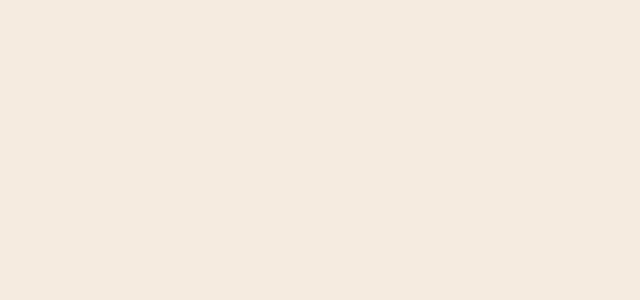
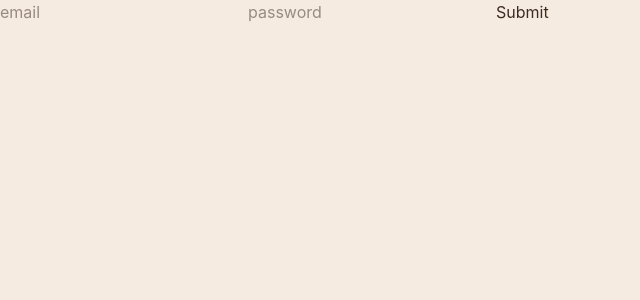
Before and after one commit to apurvayeole/TheImageProject, a React (Vite) app in the folder Layer1/: page /login in a window 1280 px wide. Before the commit this address had no page. Shown: the top 300 px of the page, without its empty margins (0-640 px from the left). Built offline with nearby package versions, Linux system fonts and the light colour scheme.

Commit message:
Added Login feature which fetch /login and generates token

```diff
--- a/Layer1/src/App.jsx
+++ b/Layer1/src/App.jsx
@@ -2,6 +2,7 @@ import { useState,useEffect } from "react";
 import Grid from "./components/Grid.jsx";
 import Layout from "./components/Layout.jsx";
 import SignUp from "./components/SignUp.jsx";
+import LogIN from "./components/LogIn.jsx";
 import { Routes, Route } from "react-router-dom";
 function App(){
     const [albums, setAlbums] = useState([])
@@ -33,9 +34,11 @@ function App(){
 
       return (
         <Routes>
-            <Route path="/" element={<Grid/>}/>
+            <Route path="/home" element={<Grid/>}/>
             <Route path="/album/:id" element={<Layout albums={albums}/>}/>
             <Route path="/signup" element={<SignUp/>}></Route>
+            <Route path="/login" element={<LogIN/>}></Route>
+
         </Routes>
     );
 }
--- a/Layer1/src/components/LogIn.jsx
+++ b/Layer1/src/components/LogIn.jsx
@@ -1,8 +1,42 @@
 import react from 'react';
+import { useState } from 'react';
+function LogIN(){
+    const [formData, setFormData] = useState(() =>({
+        email: '',
+        password : '',
+    }))
 
-function LogIN(){
+    function handleChange(e){
+        const {name,value} = e.target;
+        setFormData((prev) => ({
+            ...prev,
+            [name]:value,
+        })
+          );
+    }
+
+    async function onSubmit(e){
+        e.preventDefault();
+        const response = await fetch("http://localhost:3000/login" ,{
+        method : "post",
+        headers:{
+            "Content-Type":"application/json",
+        },
+        body : JSON.stringify(formData)
+    })
+    console.log(response.json());
+    }
+
+
     return(
         <>
+        <div>
+            <form>
+                <input onChange={handleChange}type="email" name="email" value={formData.email} placeholder='email'></input>
+                <input onChange={handleChange}type="password" name="password" value={formData.password} placeholder='password'></input>
+                <button onClick = {onSubmit}> Submit</button>
+            </form>
+        </div>
         </>
     )
 }
```
Also changed, not shown: 1 other file (tests, documents, lock files or other folders).
